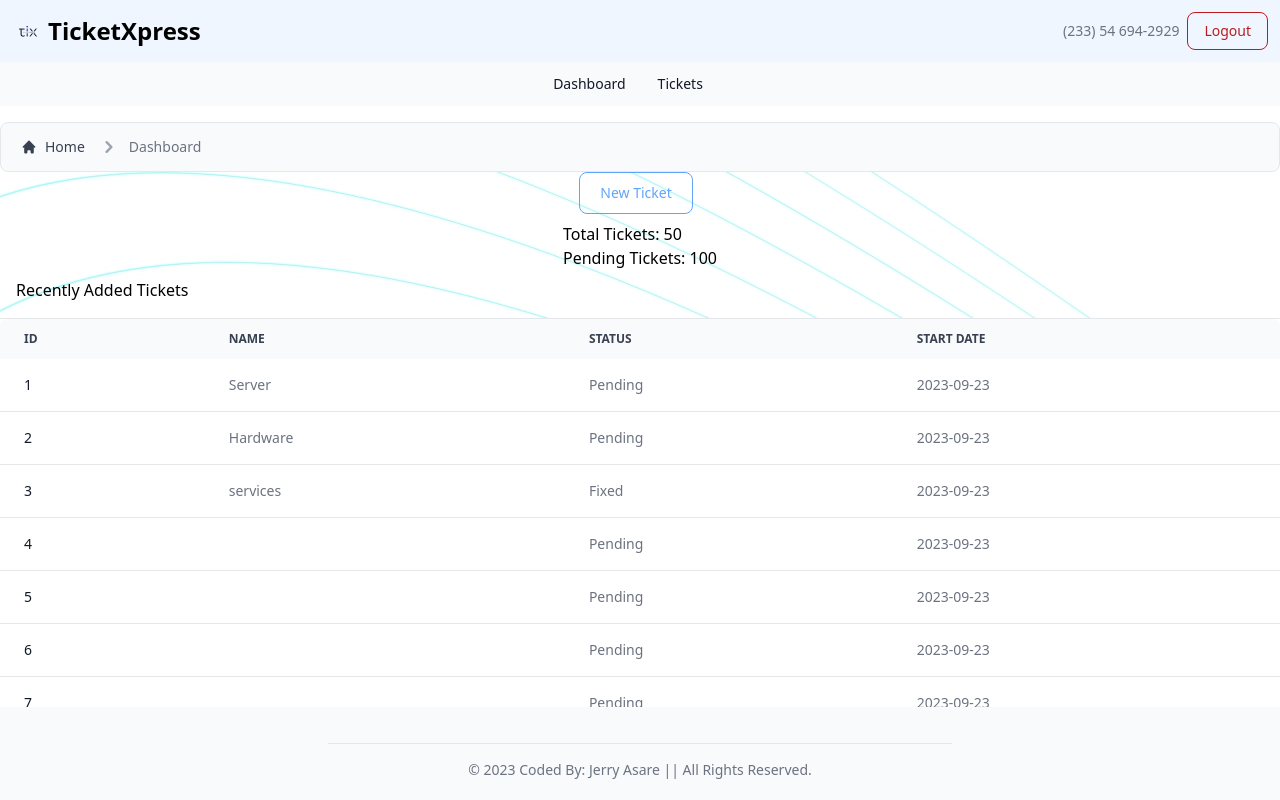
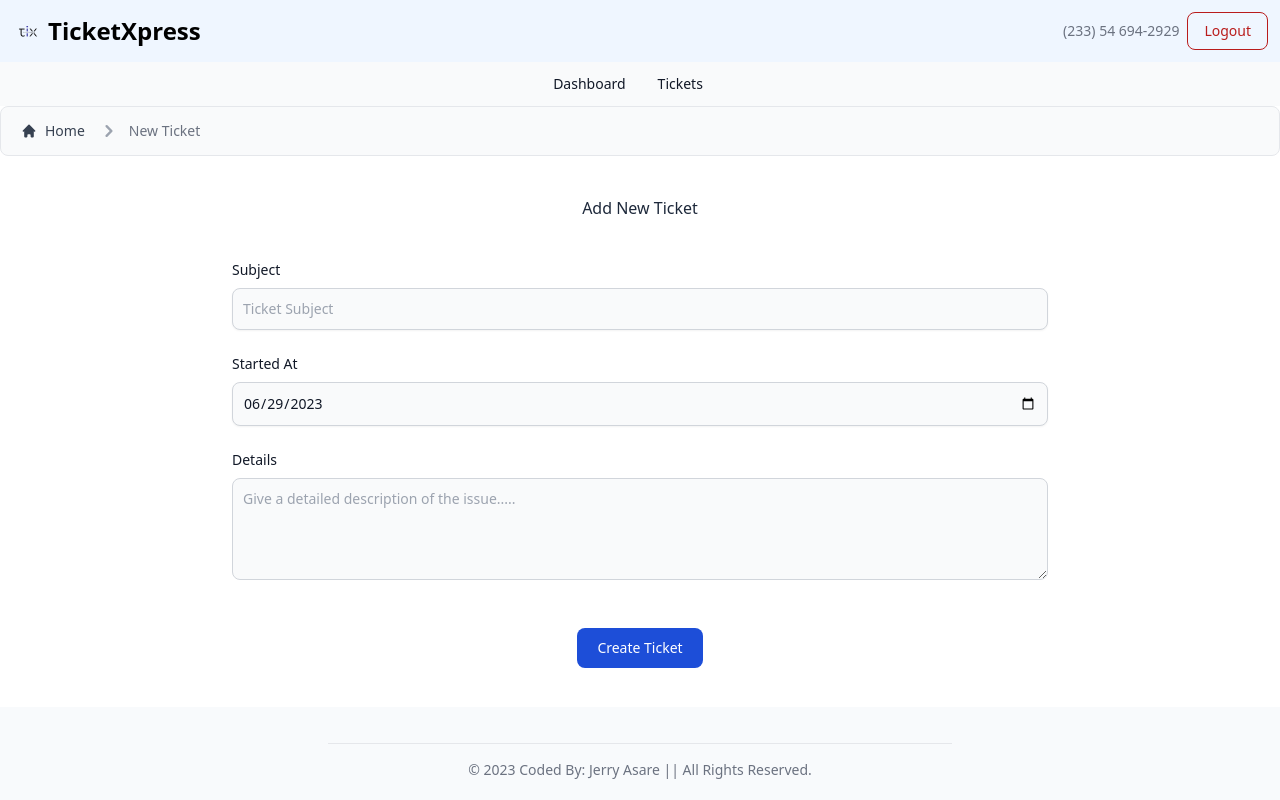
Before and after one commit to jcasare/crm-frontend, a React (Vite) app: page / in a window 1280 px wide. Built offline with nearby package versions, Linux system fonts and the light colour scheme.

Commit message:
Create Ticket UI commit

```diff
--- a/package.json
+++ b/package.json
@@ -10,11 +10,14 @@
     "preview": "vite preview"
   },
   "dependencies": {
+    "@fortawesome/free-solid-svg-icons": "^6.4.0",
+    "@fortawesome/react-fontawesome": "^0.2.0",
     "@material-tailwind/react": "^2.0.4",
     "formik": "^2.4.2",
     "react": "^18.2.0",
     "react-dom": "^18.2.0",
-    "react-router-dom": "^6.14.0"
+    "react-router-dom": "^6.14.0",
+    "yup": "^1.2.0"
   },
   "devDependencies": {
     "@types/react": "^18.0.37",
--- a/src/App.jsx
+++ b/src/App.jsx
@@ -2,13 +2,15 @@ import './App.css'
 import PageLayout from './Layout/Layout'
 import Dashboard from './Pages/Dashboard/Dashboard'
 import Entry from './Pages/Entry/EntryPage'
+import CreateTicket from './Pages/New Ticket/CreateTicket'
 
 function App() {
   return (
     <div className="app">
       {/* <Entry /> */}
       <PageLayout>
-        <Dashboard />
+        {/* <Dashboard /> */}
+        <CreateTicket />
       </PageLayout>
     </div>
   )
--- a/src/Layout/Layout.jsx
+++ b/src/Layout/Layout.jsx
@@ -4,7 +4,7 @@ import './partials/pagelayout.modules.css'
 const PageLayout = ({ children }) => {
   return (
     <div className="page-layout h-screen flex flex-col">
-      <header className="header bg-blue-50 mb-4">
+      <header className="header bg-blue-50 ">
         <Header />
       </header>
       <main className="main-content bg-[url('./assets/dashboard-background.jpg')]  overflow-y-auto flex-1">
--- a/src/Pages/Dashboard/Dashboard.jsx
+++ b/src/Pages/Dashboard/Dashboard.jsx
@@ -7,7 +7,7 @@ const Dashboard = () => {
       <div>
         <Breadcrumb page={'Dashboard'} />
       </div>
-      <div className="button-container flex  mx-auto">
+      <div className="button-container flex mt-2  mx-auto">
         <button
           type="button "
           className="text-blue-400 hover:text-white border border-blue-400 hover:bg-blue-500 focus:ring-4 focus:outline-none focus:ring-blue-300 font-medium rounded-lg text-sm px-5 py-2.5 text-center mr-2 mb-2 dark:border-blue-500 dark:text-blue-500 dark:hover:text-white dark:hover:bg-blue-500 dark:focus:ring-blue-800"
--- /dev/null
+++ b/src/Pages/New Ticket/CreateTicket.jsx
@@ -0,0 +1,16 @@
+import Breadcrumb from '../../components/Breadcrumb'
+import CreateTicketForm from '../../components/createTicketForm'
+
+const CreateTicket = () => {
+  return (
+    <div className="container mx-auto">
+      <div>
+        <Breadcrumb page={'New Ticket'} />
+      </div>
+      <div>
+        <CreateTicketForm />
+      </div>
+    </div>
+  )
+}
+export default CreateTicket
--- a/src/components/Breadcrumb.jsx
+++ b/src/components/Breadcrumb.jsx
@@ -4,7 +4,7 @@ const Breadcrumb = ({ page }) => {
   return (
     <div>
       <nav
-        className="flex px-5 py-3 text-gray-700 border border-gray-200 rounded-lg bg-gray-50 dark:bg-gray-800 dark:border-gray-700"
+        className="flex px-5 py-3 text-gray-700 border border-gray-200 rounded-lg bg-gray-50 dark:bg-gray-800 dark:border-gray-700 border-t-1 borderw"
         aria-label="Breadcrumb"
       >
         <ol className="inline-flex items-center space-x-1 md:space-x-3">
--- /dev/null
+++ b/src/components/CreateTicketForm.jsx
@@ -0,0 +1,101 @@
+import { useFormik } from 'formik'
+import { validationSchema } from '../helper/validation'
+
+const CreateTicketForm = () => {
+  const currentDate = new Date().toISOString().slice(0, 10) // Get current date in yyyy-mm-dd format
+
+  const formik = useFormik({
+    initialValues: {
+      subject: '',
+      issueDate: currentDate,
+      details: '',
+    },
+    validationSchema,
+    onSubmit: (values, { resetForm }) => {
+      console.log(values)
+      resetForm()
+    },
+  })
+  return (
+    <section className="bg-white dark:bg-gray-900">
+      <div className="py-8 px-4 mx-auto max-w-screen-xl text-center lg:py-10">
+        <h1 className="font-medium text-slate-800">Add New Ticket</h1>
+        <form className="p-10 max-w-4xl mx-auto" onSubmit={formik.handleSubmit}>
+          <div className="mb-6">
+            <label
+              htmlFor="subject"
+              className="block float-left mb-2 text-sm font-medium text-gray-900 dark:text-white"
+            >
+              Subject
+            </label>
+            <input
+              type="subject"
+              id="subject"
+              className="shadow-sm bg-gray-50 border border-gray-300 text-gray-900 text-sm rounded-lg focus:ring-blue-500 focus:border-blue-500 block w-full p-2.5 dark:bg-gray-700 dark:border-gray-600 dark:placeholder-gray-400 dark:text-white dark:focus:ring-blue-500 dark:focus:border-blue-500 dark:shadow-sm-light"
+              placeholder="Ticket Subject"
+              required
+              minLength={3}
+              onChange={formik.handleChange}
+              onBlur={formik.handleBlur}
+              value={formik.values.subject}
+            />
+            {formik.touched.subject && formik.errors.subject && (
+              <div className="text-red-500">{formik.errors.subject}</div>
+            )}
+          </div>
+          <div className="mb-6">
+            <label
+              htmlFor="issueDate"
+              className="block float-left mb-2 text-sm font-medium text-gray-900 dark:text-white"
+            >
+              Started At
+            </label>
+            <input
+              type="date"
+              id="issueDate"
+              className="shadow-sm bg-gray-50 border border-gray-300 text-gray-900 text-sm rounded-lg focus:ring-blue-500 focus:border-blue-500 block w-full p-2.5 dark:bg-gray-700 dark:border-gray-600 dark:placeholder-gray-400 dark:text-white dark:focus:ring-blue-500 dark:focus:border-blue-500 dark:shadow-sm-light"
+              required
+              onChange={formik.handleChange}
+              onBlur={formik.handleBlur}
+              value={formik.values.issueDate}
+            />
+            {formik.touched.issueDate && formik.errors.issueDate && (
+              <div className="text-red-500">{formik.errors.issueDate}</div>
+            )}
+          </div>
+          <div className="mb-6">
+            <label
+              htmlFor="details"
+              className="block float-left mb-2 text-sm font-medium text-gray-900 dark:text-white"
+            >
+              Details
+            </label>
+            <textarea
+              id="details"
+              rows="4"
+              required
+              minLength={3}
+              className="block p-2.5 w-full text-sm text-gray-900 bg-gray-50 rounded-lg border border-gray-300 focus:ring-blue-500 focus:border-blue-500 dark:bg-gray-700 dark:border-gray-600 dark:placeholder-gray-400 dark:text-white dark:focus:ring-blue-500 dark:focus:border-blue-500"
+              placeholder="Give a detailed description of the issue....."
+              onChange={formik.handleChange}
+              onBlur={formik.handleBlur}
+              value={formik.values.details}
+            ></textarea>
+            {formik.touched.details && formik.errors.details && (
+              <div className="text-red-500">{formik.errors.details}</div>
+            )}
+          </div>
+          <div className="flex  mb-6"></div>
+          <button
+            type="submit"
+            onClick={formik.handleSubmit}
+            className="text-white bg-blue-700 hover:bg-blue-800 focus:ring-4 focus:outline-none focus:ring-blue-300 font-medium rounded-lg text-sm px-5 py-2.5 text-center dark:bg-blue-600 dark:hover:bg-blue-700 dark:focus:ring-blue-800 "
+          >
+            Create Ticket
+          </button>
+        </form>
+      </div>
+    </section>
+  )
+}
+export default CreateTicketForm
--- /dev/null
+++ b/src/helper/validation.js
@@ -0,0 +1,11 @@
+import * as Yup from 'yup'
+
+export const validationSchema = Yup.object({
+  subject: Yup.string()
+    .required('Subject is required')
+    .min(3, 'Subject must be at least 3 characters long'),
+  issueDate: Yup.date().required('Issue date is required '),
+  details: Yup.string()
+    .required('Details are required')
+    .min(3, 'Details must be at least 3 characters long'),
+})
```
Also changed, not shown: 1 other file (tests, documents, lock files or other folders).
